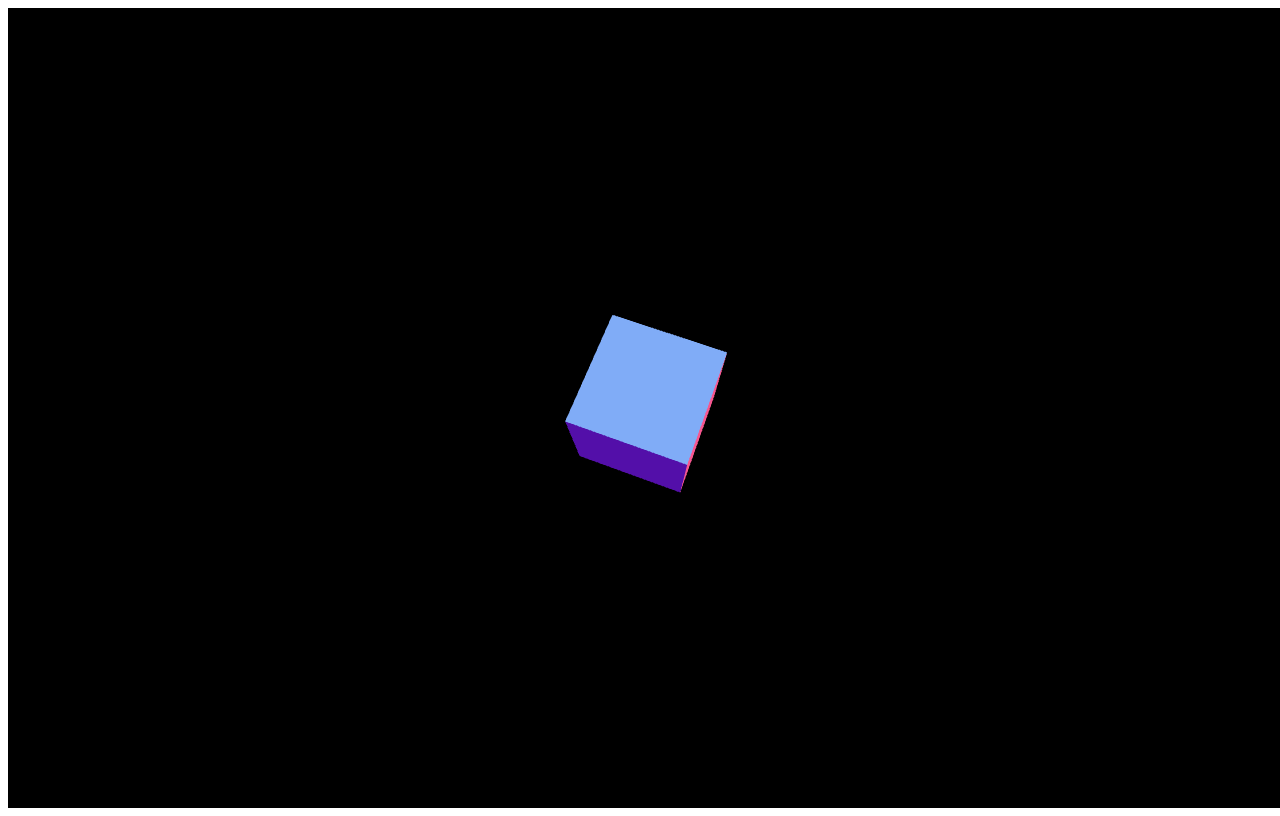
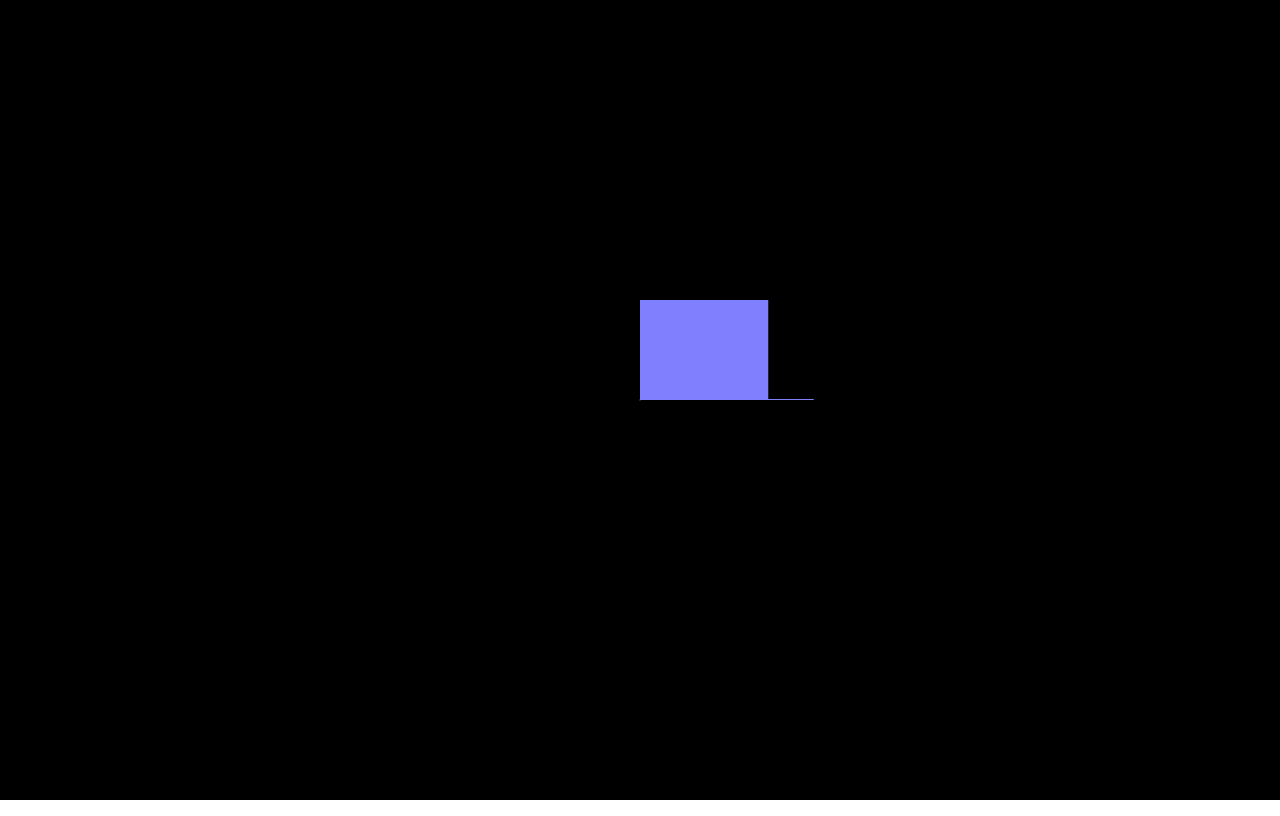
Before and after one commit to yoyomo/house, a website built with webpack: page docs/index.html in a window 1280 px wide. Built offline with nearby package versions, Linux system fonts and the light colour scheme; animation ran at ten frames a second.

Commit message:
floor and bedwall, rotate on mouse click and zoom in on wheel

```diff
--- a/docs/index.html
+++ b/docs/index.html
@@ -1,7 +1,7 @@
 <!DOCTYPE html>
 
 <html lang="en">
-<body>
+<body style="margin: 0;">
 
 <div id="root"></div>
 <script src="bundle.js"></script>
--- a/src/index.mjs
+++ b/src/index.mjs
@@ -1,46 +1,67 @@
 //@flow
-import {BoxGeometry, Mesh, MeshNormalMaterial, PerspectiveCamera, Scene, WebGLRenderer} from 'three';
+import { BoxGeometry, Mesh, MeshNormalMaterial, PerspectiveCamera, Scene, WebGLRenderer } from 'three';
 
-const initialState = {
-  camera: null,
-  scene: null,
-  renderer: null,
-  geometry: null,
-  material: null,
-  mesh: null,
+const getInitialState = () => {
+  return {
+    camera: null,
+    scene: null,
+    renderer: null
+  }
 };
-/*::
-type State = typeof initialState
- */
 
-const init = state => {
+const handleZoom = state => e => {
+  e.preventDefault();
+  if(state.camera){
+    state.camera.position.z += e.deltaY * 0.000001;
+  }
+}
 
-  state.camera = new PerspectiveCamera(70, window.innerWidth / window.innerHeight, 0.01, 10);
-  state.camera.position.z = 1;
+const handleRotation = state => e => {
+  // e.preventDefault();
 
-  state.scene = new Scene();
+  if (state.scene) {
+    state.scene.rotation.x += e.movementY * 0.01;
+    state.scene.rotation.y += e.movementX * 0.01;
+  }
+}
 
-  state.geometry = new BoxGeometry(0.2, 0.2, 0.2);
-  state.material = new MeshNormalMaterial();
+let zoomEventHandler;
+let mouseDownEventHandler;
+let mouseMoveEventHandler;
 
-  state.mesh = new Mesh(state.geometry, state.material);
-  state.scene.add(state.mesh);
+const handleMouse = state => e => {
+  // e.preventDefault();
 
-  state.renderer = new WebGLRenderer({antialias: true});
-  state.renderer.setSize(window.innerWidth, window.innerHeight);
-  if (document.body && state.renderer) {
-    document.body.appendChild(state.renderer.domElement);
+  const mouseUpEventHandler = e => {
+    window.removeEventListener('mousemove', mouseMoveEventHandler, { passive: false});
+    window.removeEventListener('mousedown', mouseDownEventHandler, { passive: false});
   }
 
-  return state;
-};
+  window.removeEventListener('mousemove', mouseMoveEventHandler, { passive: false});
+  mouseMoveEventHandler = handleRotation(state)
+  window.addEventListener('mousemove', mouseMoveEventHandler, { passive: false});
+
+  window.removeEventListener('mouseup', mouseUpEventHandler, { passive: false});
+  window.addEventListener('mouseup', mouseUpEventHandler, { passive: false});
+
+
+}
 
 const animate = (state, time) => {
   time *= 0.001;
 
-  if(state.mesh){
-    state.mesh.rotation.x = time;
-    state.mesh.rotation.y = time;
+
+  // window.removeEventListener('wheel', zoomEventHandler, { passive: false, capture: true});
+  zoomEventHandler = handleZoom(state);
+  window.addEventListener('wheel', zoomEventHandler, { passive: false, capture: true});
+
+  window.removeEventListener('mousedown', mouseDownEventHandler, { passive: false});
+  mouseDownEventHandler = handleMouse(state)
+  window.addEventListener('mousedown', mouseDownEventHandler, { passive: false});
+
+  if (state.scene) {
+    // state.scene.rotation.x = time;
+    // state.scene.rotation.y = time;
   }
 
   state.renderer && state.renderer.render(state.scene, state.camera);
@@ -49,9 +70,121 @@ const animate = (state, time) => {
 
 };
 
-const start = state => {
-  state = init(state);
+/*::
+type Size = {
+  w: number,
+  h: number,
+  d: number
+}
+
+type Position = {
+  x: number,
+  y: number,
+  z: number
+}
+*/
+
+const SCALE = 0.1;
+
+
+const createCenter = (position, size) => {
+
+  for (let param in size) {
+    size[param] *= SCALE;
+  }
+
+  for (let param in position) {
+    position[param] *= SCALE;
+  }
+
+  const geometry = new BoxGeometry(size.w, size.h, size.d);
+  const material = new MeshNormalMaterial();
+
+  const plane = new Mesh(geometry, material);
+
+  plane.position.x = position.x;
+  plane.position.y = position.y;
+  plane.position.z = position.z;
+
+  return plane
+}
+
+const createPlaneInCentimeters = (position, size) => {
+
+  for (let param in size) {
+    size[param] *= SCALE;
+  }
+
+  for (let param in position) {
+    position[param] *= SCALE;
+  }
+
+  const geometry = new BoxGeometry(size.w, size.h, size.d);
+  const material = new MeshNormalMaterial();
+
+  const plane = new Mesh(geometry, material);
+
+  plane.position.x = position.x + size.w / 2;
+  plane.position.y = position.y + size.h / 2;
+  plane.position.z = -1 * (position.z + size.d / 2);
+
+  return plane
+}
+
+const createPlaneRelativeTo = (relative, position, size) => {
+
+  const plane = createPlaneInCentimeters(position, size);
+  for (let pos in position) {
+    plane.position[pos] = relative.position[pos] + position[pos];
+  }
+
+  return plane;
+}
+
+const initializeRoom = state => {
+  const allCubes = [];
+
+
+  const center = createCenter({ x: 0, y: 0, z: 0 }, { w: 0.02, h: 0.02, d: 0.02 });
+  const floor = createPlaneInCentimeters({ x: 0, y: 0, z: 0 }, { w: 3.04, h: 0.02, d: 3.54 });
+  const bedWall = createPlaneInCentimeters({ x: 0, y: 0, z: floor.geometry.parameters.depth / SCALE}, { w: 3.04, h: 1.91 + 0.46, d: 0.02 })
+
+  allCubes.push(center);
+  allCubes.push(floor);
+  allCubes.push(bedWall);
+
+  return allCubes;
+};
+
+const start = () => {
+
+  const state = getInitialState();
+
+  const fov = 70;
+  const aspect = window.innerWidth / window.innerHeight;
+  const near = 0.005;
+  const far = 10;
+
+  state.camera = new PerspectiveCamera(fov, aspect, near, far);
+  state.camera.position.z = 1;
+
+  const allCubes = initializeRoom(state);
+
+  state.scene = new Scene();
+
+  allCubes.map(cube => {
+    if (!state.scene) return
+    state.scene.add(cube)
+  })
+
+  state.renderer = new WebGLRenderer({ antialias: true });
+  state.renderer.setSize(window.innerWidth, window.innerHeight);
+
+  if (document.body && state.renderer) {
+    document.body.appendChild(state.renderer.domElement);
+  }
+
   requestAnimationFrame((time) => animate(state, time));
 };
 
-start(initialState);
+start();
```
